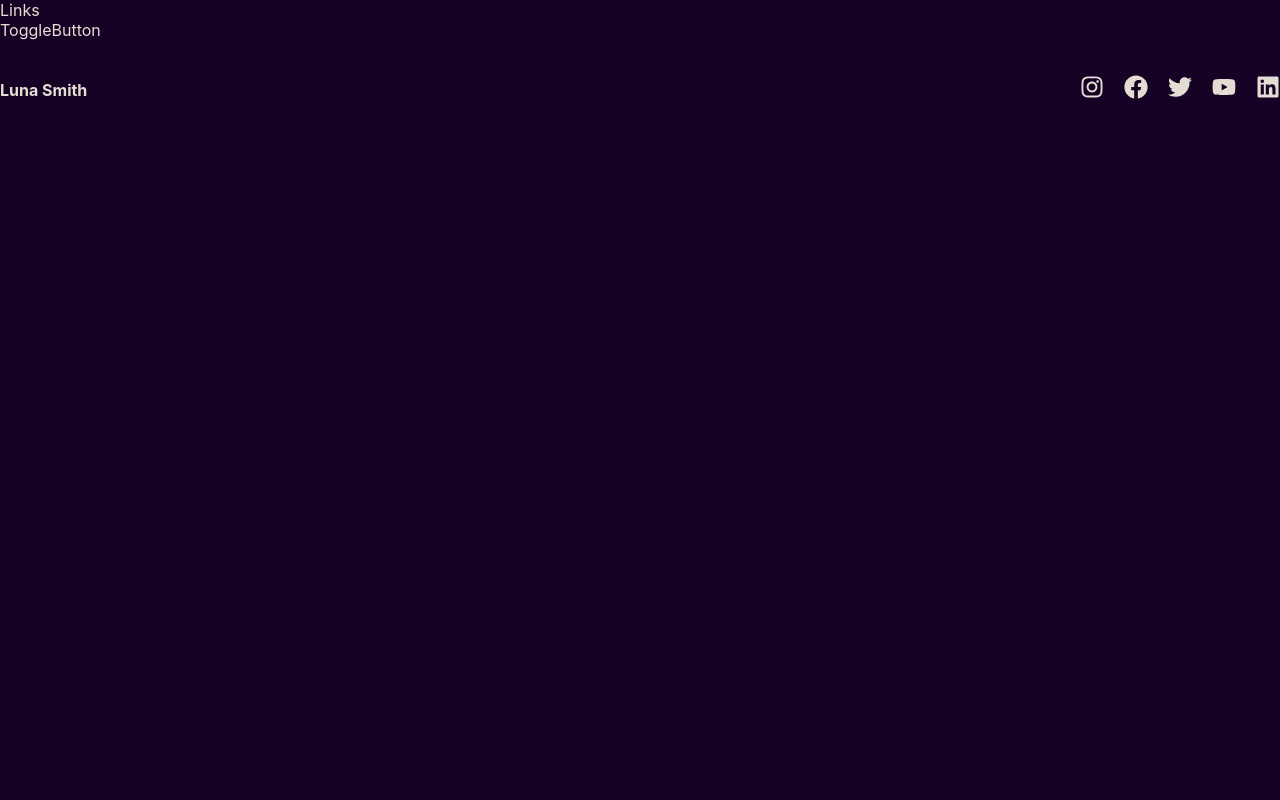
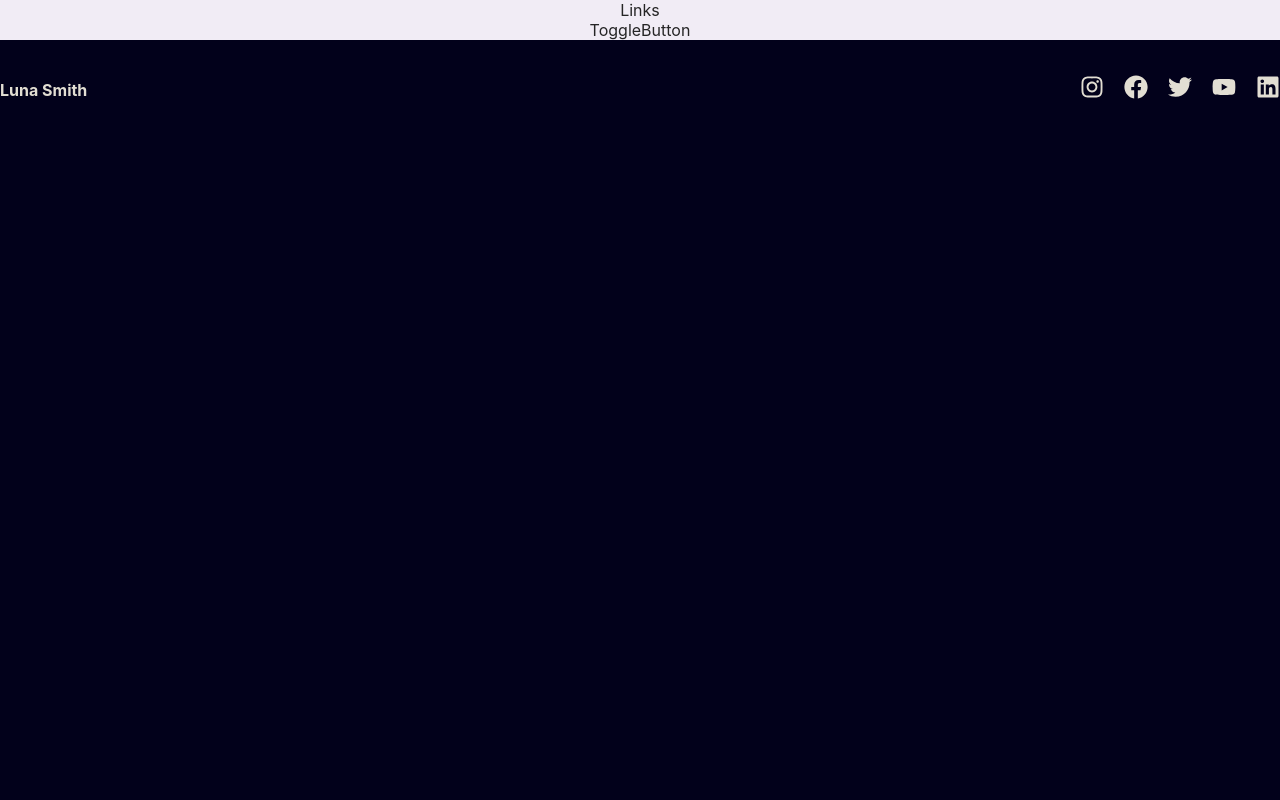
Before and after one commit to Lu-Smith/animated_portfolio_sass_typescript, a React (Create React App) app: page / in a window 1280 px wide. Shown: the top 800 px of the page. Built offline with nearby package versions, Linux system fonts and the light colour scheme.

Commit message:
Updated SideBar styling

```diff
--- a/src/styles/_variables.scss
+++ b/src/styles/_variables.scss
@@ -1,5 +1,7 @@
 //backgrounds
-$primary-background: rgb(22, 2, 36);
+$primary-background: rgb(2, 1, 27);
+$secondary-background: rgb(241, 236, 245);
 
 //colors
 $primary-color: rgb(226, 222, 211);
+$secondary-color: rgb(37, 37, 37);
--- a/src/styles/sidebar.scss
+++ b/src/styles/sidebar.scss
@@ -0,0 +1,5 @@
+.SideBar {
+    @include flex(center, column);
+    background-color: $secondary-background;
+    color: $secondary-color;
+}
```
